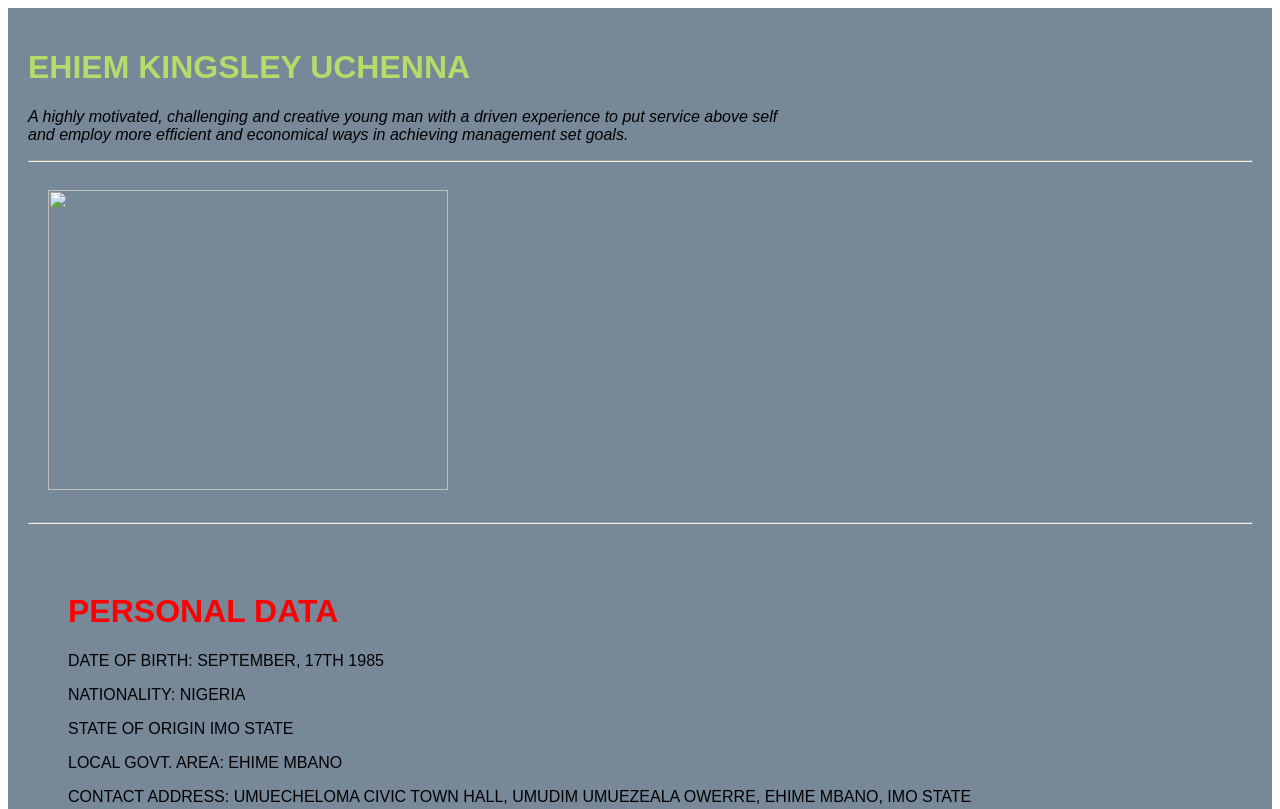
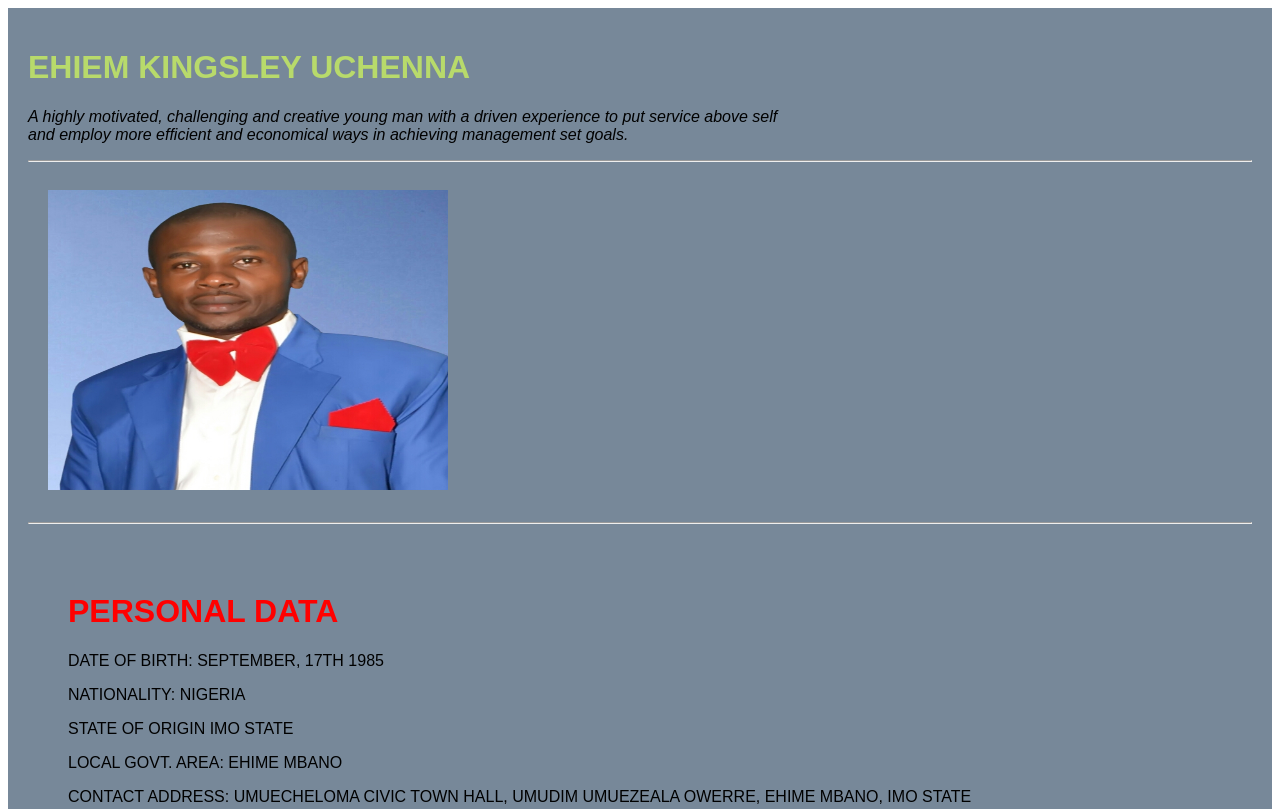
Before and after one commit to kingsley091/startNG, a plain HTML site: page index.html in a window 1280 px wide. Shown: the top 809 px of the page. Drawn offline with Linux system fonts and the light colour scheme.

Commit message:
Update index.html

```diff
--- a/index.html
+++ b/index.html
@@ -25,9 +25,8 @@ background-color: lightslategrey ;
 
     </header>
 <hr>
-
     <div>
-        <img src="device/code-room/img/money.jpg" alt="" width="400" height="300">
+        <img src="https://github.com/kingsley091/startNG/blob/master/money.jpg" alt="" width="400" height="300">
     </div>
 <hr>
 
```
